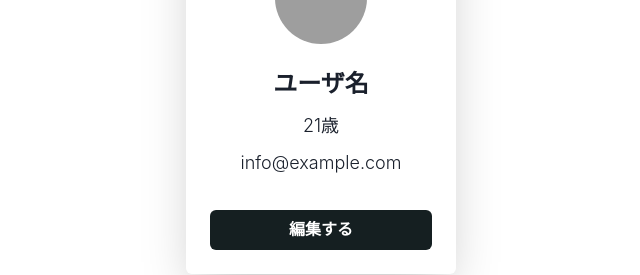
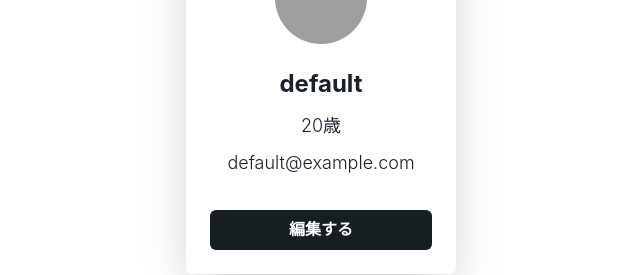
Before and after one commit to 398noe/front-backend-sample, a React (Create React App) app in the folder frontend/: page / in a window 1280 px wide. Shown: the part 146-421 px from the top of the page, without its empty margins (319-959 px from the left). Built offline with nearby package versions, Linux system fonts and the light colour scheme; grey boxes are pictures that could not be loaded.

Commit message:
Switch RecoilState

```diff
--- a/frontend/src/components/UserCard.tsx
+++ b/frontend/src/components/UserCard.tsx
@@ -1,6 +1,5 @@
-import { Avatar, Image, Box, Button, Center, Flex, Input, useColorModeValue, Heading, Stack, InputGroup, InputRightAddon, NumberInput, NumberInputField, IconButton } from "@chakra-ui/react";
-import React, { useEffect, useState } from "react";
-import { FaSave } from "react-icons/fa";
+import { Avatar, Image, Box, Button, Center, Flex, Input, useColorModeValue, Heading, Stack, InputGroup, InputRightAddon, NumberInput, NumberInputField } from "@chakra-ui/react";
+import React, { useState } from "react";
 
 import { useForm } from "react-hook-form";
 
@@ -8,15 +7,13 @@ import { UserData } from "../types";
 
 import userBG from "../images/userBackground.jpg";
 import { calcMD5 } from "../util/calcMD5";
+import { useRecoilState } from "recoil";
+import { userDataState } from "../atom/userData";
 
 const UserCard: React.FC = () => {
     const [editing, setEditing] = useState(false);
 
-    const [userData, setUserData] = useState<UserData>({
-        name: "ユーザ名",
-        age: 21,
-        email: "info@example.com"
-    });
+    const [userData, setUserData] = useRecoilState(userDataState);
 
     const [gravatarEmail, setGravatarEmail] = useState(userData.email);
 
```
